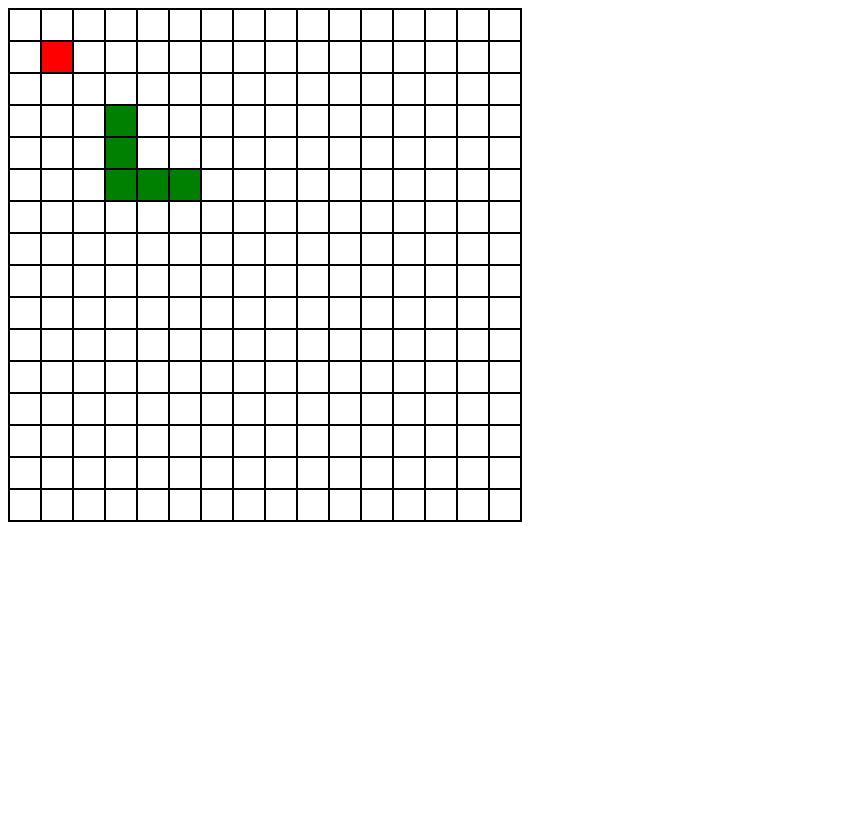
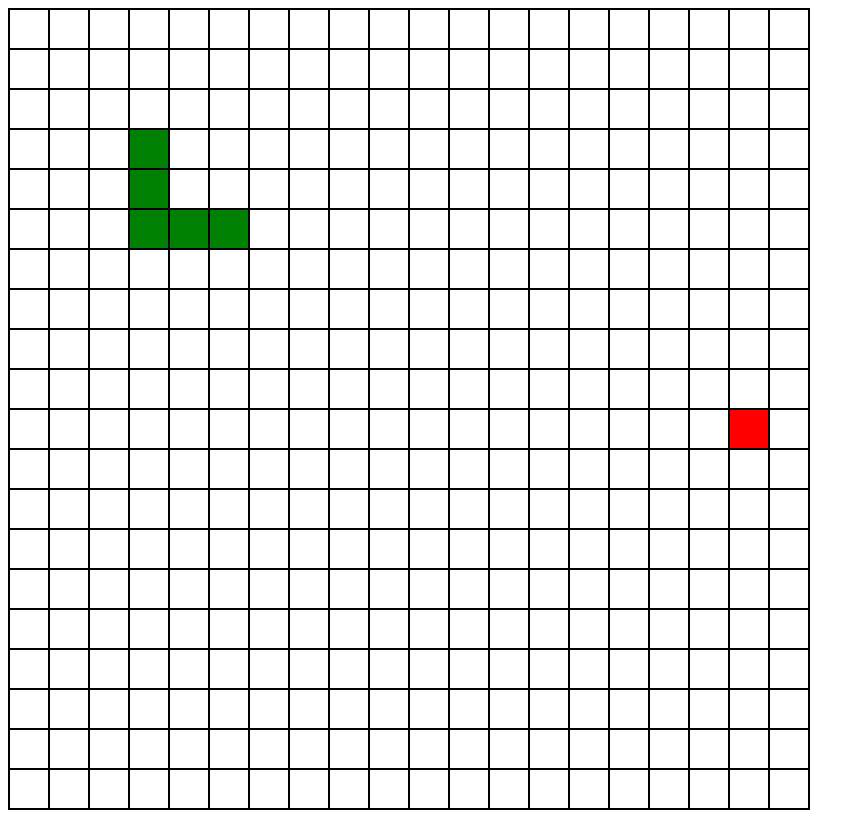
Before and after one commit to DmytroMyskov/js-snake-game, a plain HTML site: page index.html in a window 1280 px wide. Shown: the whole page, without its empty margins (0-865 px from the left). Before the commit the page ends 800 px from the top, so only its background shows below. Drawn offline with Linux system fonts and the light colour scheme.

Commit message:
Increase canvas size and refactor drawing functions for better scalability

```diff
--- a/index.html
+++ b/index.html
@@ -12,7 +12,7 @@
 </head>
 
 <body>
-  <canvas id="board" width="512" height="512"></canvas>
+  <canvas id="board" width="800" height="800"></canvas>
 </body>
 
 </html>
--- a/script.js
+++ b/script.js
@@ -1,26 +1,42 @@
 const canvas = document.getElementById('board');
 const ctx = canvas.getContext('2d');
+const width = canvas.width;
+const height = canvas.height;
+const boardSize = 20;
+const cellSize = width / boardSize;
+const food = [2, 2];
+const snake = [[4, 4], [4, 5], [4, 6], [5, 6], [6, 6]];
 
-drawGrid(16, 16);
-drawFood(2, 2);
-drawSnake([4, 4], [4, 5], [4, 6], [5, 6], [6, 6]);
+drawGrid(boardSize, boardSize);
+drawFood(...food);
+drawSnake(...snake);
 
-function drawGrid(width, height) {
-  for (let j = 0, y = 0.5; j < height; j++, y += 32) {
-    for (let i = 0, x = 0.5; i < width; i++, x += 32) {
-      ctx.strokeRect(x, y, 31, 31);
+food[0] = Math.floor(Math.random() * boardSize) + 1;
+food[1] = Math.floor(Math.random() * boardSize) + 1;
+
+drawGrid(boardSize, boardSize);
+drawFood(...food);
+drawSnake(...snake);
+
+function drawGrid(columnCount, rowCount) {
+  ctx.fillStyle = 'white';
+  ctx.fillRect(0, 0, width, height);
+
+  for (let j = 0, y = 0.5; j < rowCount; j++, y += cellSize) {
+    for (let i = 0, x = 0.5; i < columnCount; i++, x += cellSize) {
+      ctx.strokeRect(x, y, cellSize - 1, cellSize - 1);
     }
   }
 }
 
 function drawFood(x, y) {
   ctx.fillStyle = 'red';
-  ctx.fillRect((x - 1) * 32 + 1, (y - 1) * 32 + 1, 30, 30);
+  ctx.fillRect((x - 1) * cellSize + 1, (y - 1) * cellSize + 1, cellSize - 2, cellSize - 2);
 }
 
 function drawSnake(...positions) {
   for (const [x, y] of positions) {
     ctx.fillStyle = 'green';
-    ctx.fillRect((x - 1) * 32 + 1, (y - 1) * 32 + 1, 30, 30);
+    ctx.fillRect((x - 1) * cellSize + 1, (y - 1) * cellSize + 1, cellSize - 2, cellSize - 2);
   }
 }
```
